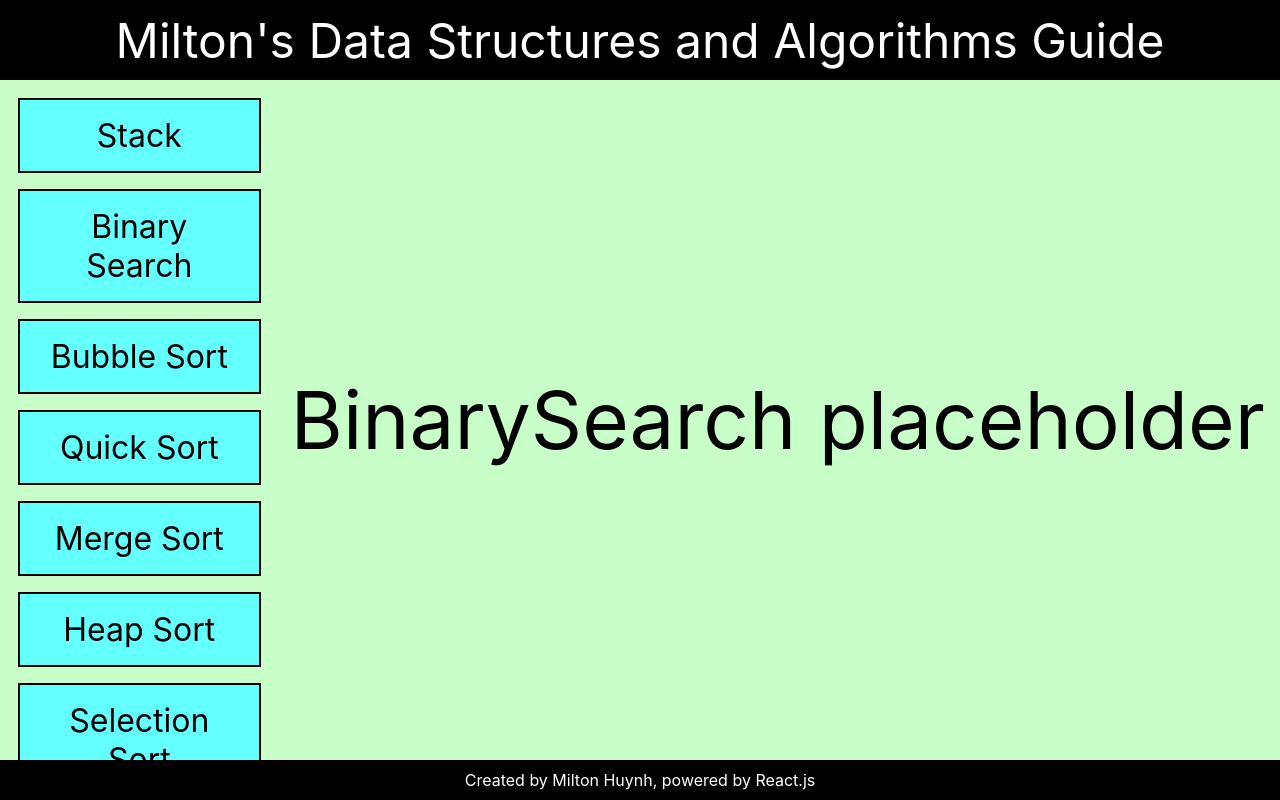
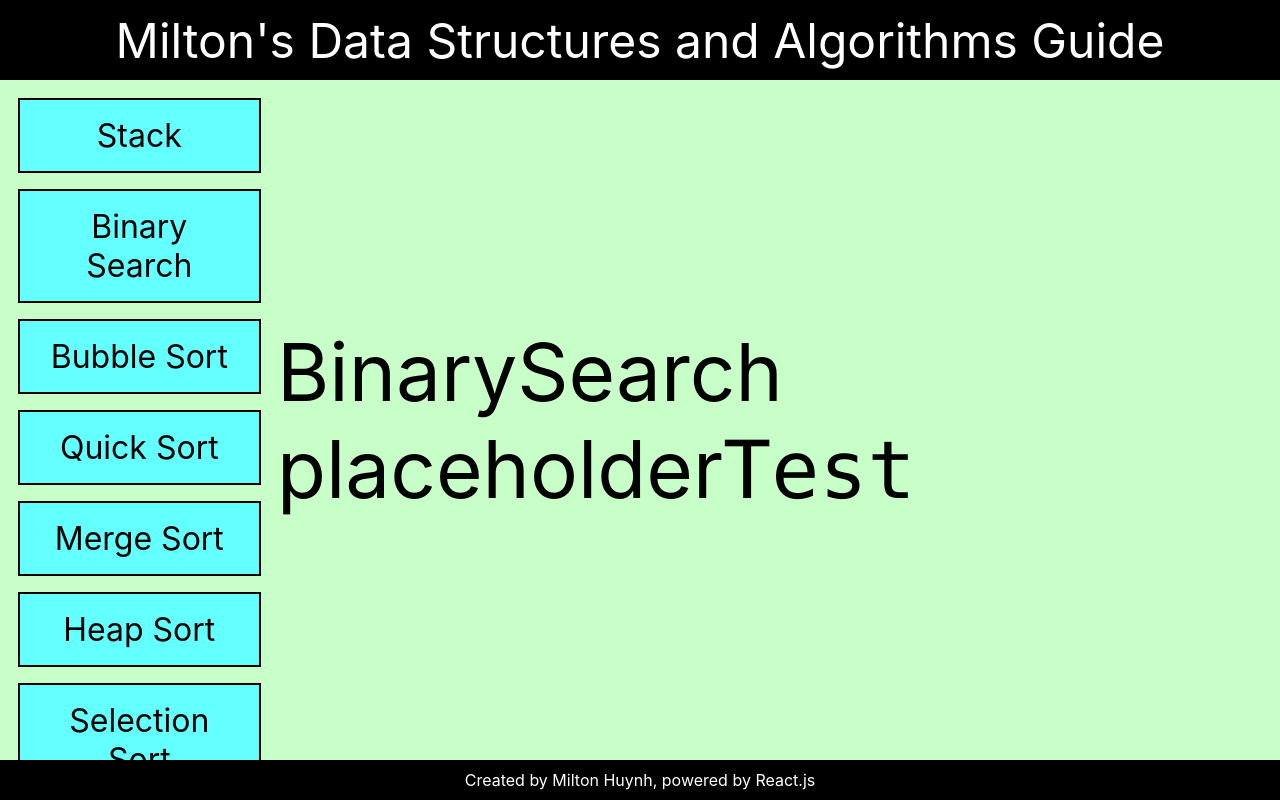
Before and after one commit to miltonhuynh/DSA-guide, a React (Create React App) app in the folder app/: page /DSA-guide/BinarySearch in a window 1280 px wide. Built offline with nearby package versions, Linux system fonts and the light colour scheme.

Commit message:
Added under construction note

```diff
--- a/app/src/Components/Home.js
+++ b/app/src/Components/Home.js
@@ -2,6 +2,6 @@ import React from 'react'
 
 export default function Home() {
   return (
-    <div>Click on something to begin!</div>
+    <div>This website is still under construction, feel free to visit every now and then to check my progress!</div>
   )
 }
--- a/app/src/Concepts/BinarySearch.js
+++ b/app/src/Concepts/BinarySearch.js
@@ -2,6 +2,9 @@ import React from 'react'
 
 export default function BinarySearch() {
   return (
-    <div>BinarySearch placeholder</div>
+    <div>
+      BinarySearch placeholder
+      <code>Test</code>
+    </div>
   )
 }
```
